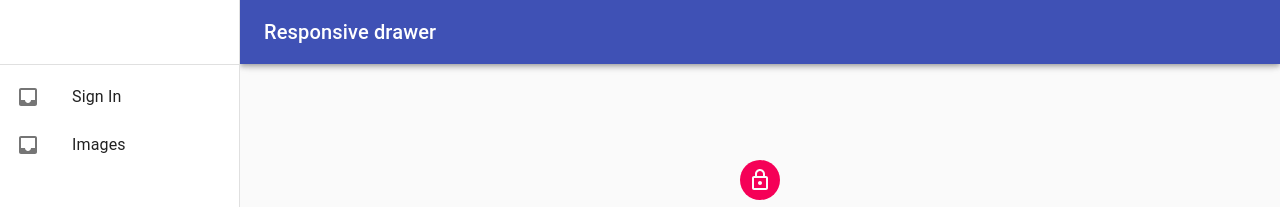
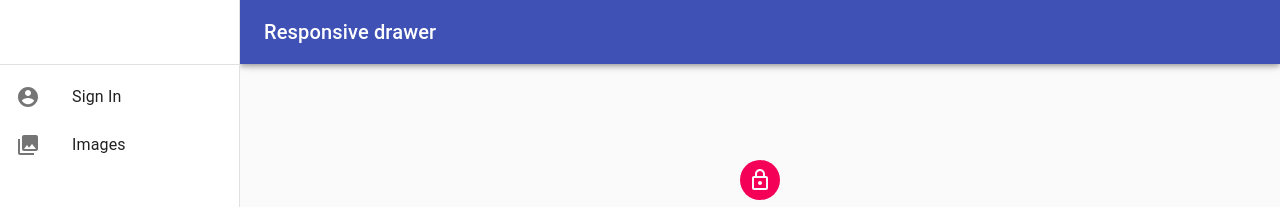
Before and after one commit to jomadu/knit, a React (Create React App) app in the folder frontend/gui/: page /signin in a window 1280 px wide. Shown: the top 207 px of the page. Built offline with nearby package versions, Linux system fonts and the light colour scheme.

Commit message:
fun icons

```diff
--- a/frontend/gui/src/containers/Drawer.js
+++ b/frontend/gui/src/containers/Drawer.js
@@ -6,7 +6,9 @@ import List from "@material-ui/core/List";
 import ListItem from "@material-ui/core/ListItem";
 import ListItemText from "@material-ui/core/ListItemText";
 import ListItemIcon from "@material-ui/core/ListItemIcon";
-import InboxIcon from "@material-ui/icons/Inbox";
+import AccountCircleIcon from "@material-ui/icons/AccountCircle";
+import ExitToAppIcon from "@material-ui/icons/ExitToApp";
+import CollectionsIcon from "@material-ui/icons/Collections";
 
 import { isAuthenticated } from "../selectors/index";
 import { signOut } from "../store/reducers/auth";
@@ -27,7 +29,7 @@ const ConnectedNavDrawerContainer = (props) => {
         navItems.push(
             <ListItem button component={Link} to={`/account/${props.username}`} key={`Account`}>
                 <ListItemIcon>
-                    <InboxIcon />
+                    <AccountCircleIcon />
                 </ListItemIcon>
                 <ListItemText primary={`${props.username}`} />
             </ListItem>
@@ -35,7 +37,7 @@ const ConnectedNavDrawerContainer = (props) => {
         navItems.push(
             <ListItem button onClick={props.handleSignOut} key="Sign Out">
                 <ListItemIcon>
-                    <InboxIcon />
+                    <ExitToAppIcon />
                 </ListItemIcon>
                 <ListItemText primary="Sign Out" />
             </ListItem>
@@ -44,7 +46,7 @@ const ConnectedNavDrawerContainer = (props) => {
         navItems.push(
             <ListItem button component={Link} to="/signin" key="Sign In">
                 <ListItemIcon>
-                    <InboxIcon />
+                    <AccountCircleIcon />
                 </ListItemIcon>
                 <ListItemText primary="Sign In" />
             </ListItem>
@@ -53,7 +55,7 @@ const ConnectedNavDrawerContainer = (props) => {
     navItems.push(
         <ListItem button component={Link} to="/images" key="Images">
             <ListItemIcon>
-                <InboxIcon />
+                <CollectionsIcon />
             </ListItemIcon>
             <ListItemText primary="Images" />
         </ListItem>
```
